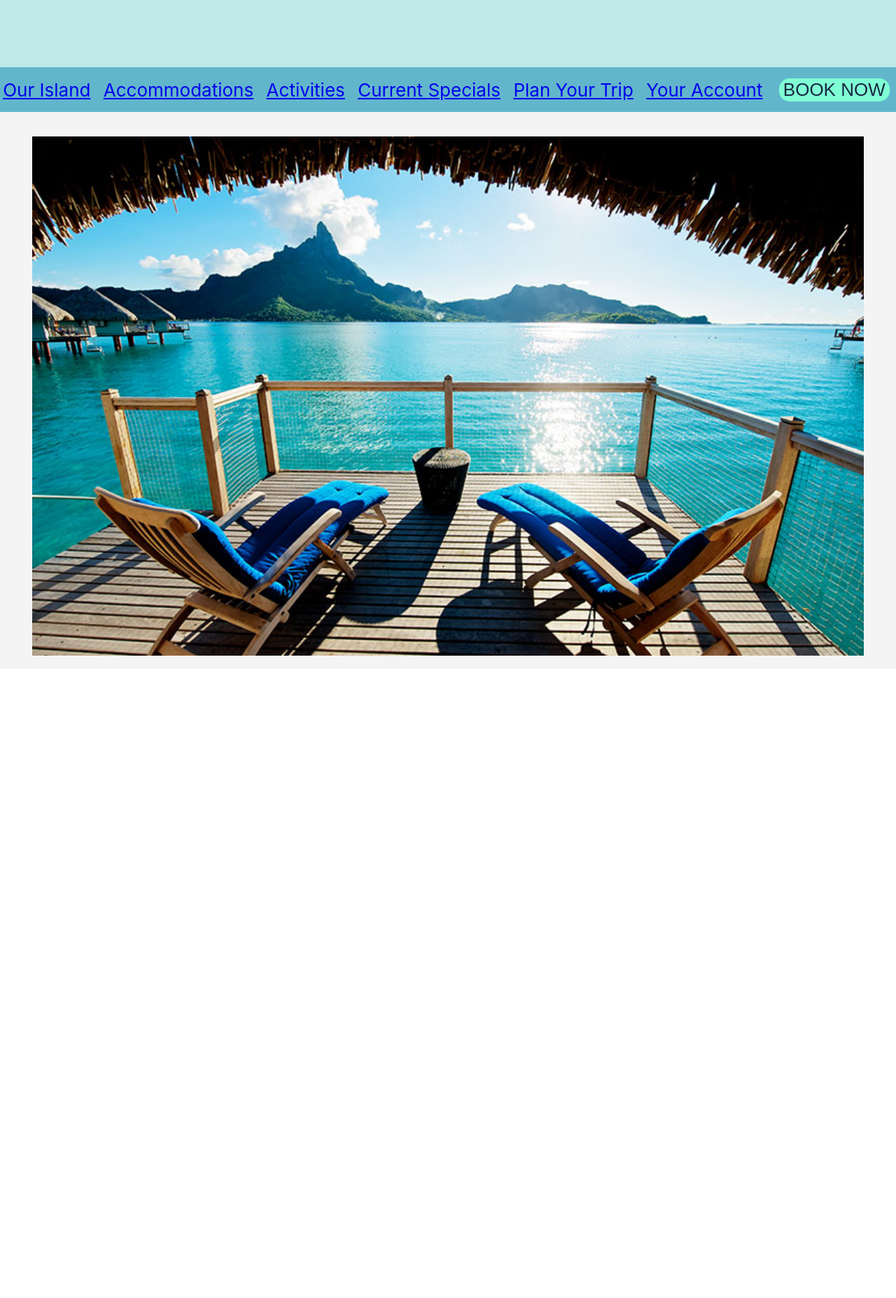
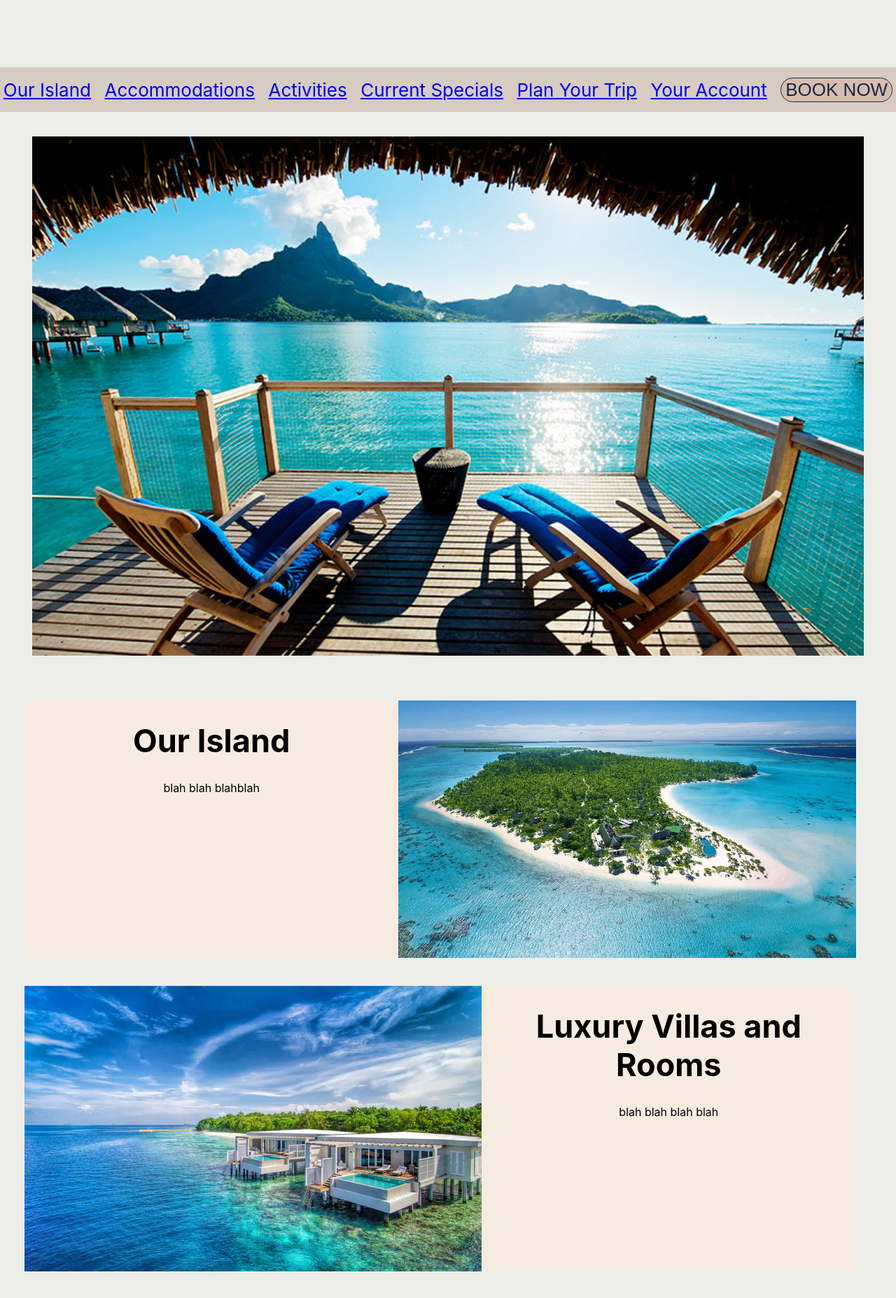
Before and after one commit to rachelholmquist/capstone2023, a React (Create React App) app: page / in a window 1280 px wide. Shown: the top 1855 px of the page at 70% size. Before the commit the page ends 956 px from the top, so only its background shows below. Built offline with nearby package versions, Linux system fonts and the light colour scheme.

Commit message:
added to homepage

```diff
--- a/src/App.css
+++ b/src/App.css
@@ -5,24 +5,24 @@
 .App-image {
   height: 95%;
   width: 95%;
-  pointer-events: none;
-  padding-top: 20px;
+  margin: 20px;
+  background-color: #f5ebe0;
 }
 
 .App-main {
-  background-color: rgb(244, 244, 244);
+  background-color: #edede9;
   padding: 15px;
 }
 
 .App-title {
-  background-color: #BEE9E8;
+  background-color: #edede9;
   height: 20vh;
   display: flex;
   align-items: flex-end;
 }
 
 .App-header {
-  background-color: #62B6CB;
+  background-color: #d6ccc2;
   min-height: 8vh;
   width: 100vw;
   display: flex;
@@ -35,12 +35,13 @@
 
 .App-link:hover {
   font-weight: bold;
+  color: #192841;
 }
 
 .Book {
   color: #192841;
-  background-color:aquamarine;
-  border: 5px solid #62B6CB;
+  background-color: #d5bdaf;
+  border: 1px solid #192841;
   border-radius: 20px;
   font-size: calc(10px + 2vmin);
 }
@@ -50,3 +51,24 @@
   border: 2px solid #192841;
   border-radius: 20px;
 }
+
+.home-block {
+  height: 95%;
+  width: 95%;
+  margin: 20px;
+  background-color: #f5ebe0;
+  margin-top: 40px;
+  display: flex;
+  justify-content: space-between;
+}
+
+.info {
+  text-align: center;
+  font-size: 16px;
+  width: 45%
+}
+
+.block-image {
+  height: 85%;
+  width: 55%;
+}
--- a/src/components/Home.js
+++ b/src/components/Home.js
@@ -1,11 +1,31 @@
 import porch from '../images/porch.jpg';
+import islandView from '../images/islandview.jpg'
+import balconyView from '../images/balconyview.jpg'
+import snorkeling from '../images/snorkeling.jpg'
+import spa from '../images/spa.jpg'
 import '../App.css';
 
 const Home = () => {
     return (
         <div className="App-main">
         <img src={porch} className="App-image" alt="" />
+        <div className="home-block">
+          <div className="info"><h1>Our Island</h1>blah blah blahblah</div>
+          <img src={islandView} className="block-image" alt="" />
+        </div>
+        <div className="home-block">
+          <img src={balconyView} className="block-image" alt="" />
+          <div className="info"><h1>Luxury Villas and Rooms</h1>blah blah blah blah</div>
+        </div>
+        <div className="home-block">
+          <div className="info"><h1>Unlimited Relaxation</h1>blah blah blahblah</div>
+          <img src={spa} className="block-image" alt="" />
+        </div>
+        <div className="home-block">
+        <img src={snorkeling} className="block-image" alt="" />
+          <div className="info"><h1>Endless Activities</h1>blah blah blahblah</div>
 
+        </div>
 
         </div>
     )
```
Also changed, not shown: src/images/spa.jpg (added).
